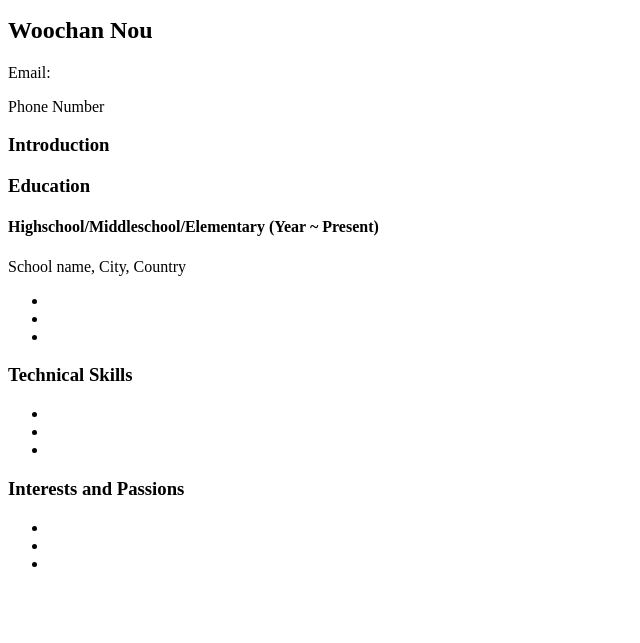
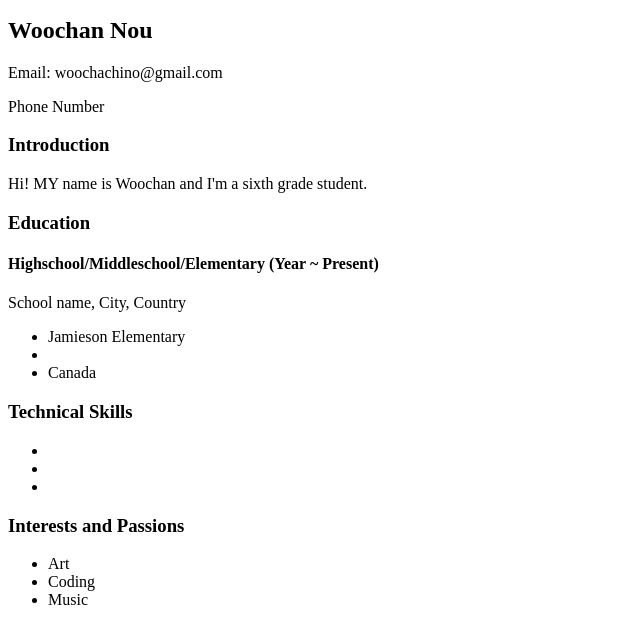
Before and after one commit to woochachino/woochachino.github.io, a plain HTML site: page resume.html in a window 1280 px wide. Shown: the part 101-744 px from the top of the page, without its empty margins (0-640 px from the left). Drawn offline with Linux system fonts and the light colour scheme.

Commit message:
Filled out resume

```diff
--- a/resume.html
+++ b/resume.html
@@ -8,17 +8,17 @@
         <a href="index.html">Go to homepage</a>
         <img href="images/" alt="Woochan's picture">
         <h2>Woochan Nou</h2>
-        <p>Email:</p>
+        <p>Email: woochachino@gmail.com</p>
         <p>Phone Number</p>
         <h3>Introduction</h3>
-        <p></p>
+        <p>Hi! MY name is Woochan and I'm a sixth grade student.</p>
         <h3>Education</h3>
         <h4>Highschool/Middleschool/Elementary (Year ~ Present)</h4>
         <p>School name, City, Country</p>
         <ul>
+            <li>Jamieson Elementary</li>
             <li></li>
-            <li></li>
-            <li></li>
+            <li>Canada</li>
         </ul>
 
         <h3>Technical Skills</h3>
@@ -30,9 +30,9 @@
         </ul>
         <h3>Interests and Passions</h3>
         <ul>
-            <li></li>
-            <li></li>
-            <li></li>
+            <li>Art</li>
+            <li>Coding</li>
+            <li>Music</li>
         </ul>
     </body>
 </html>
```
